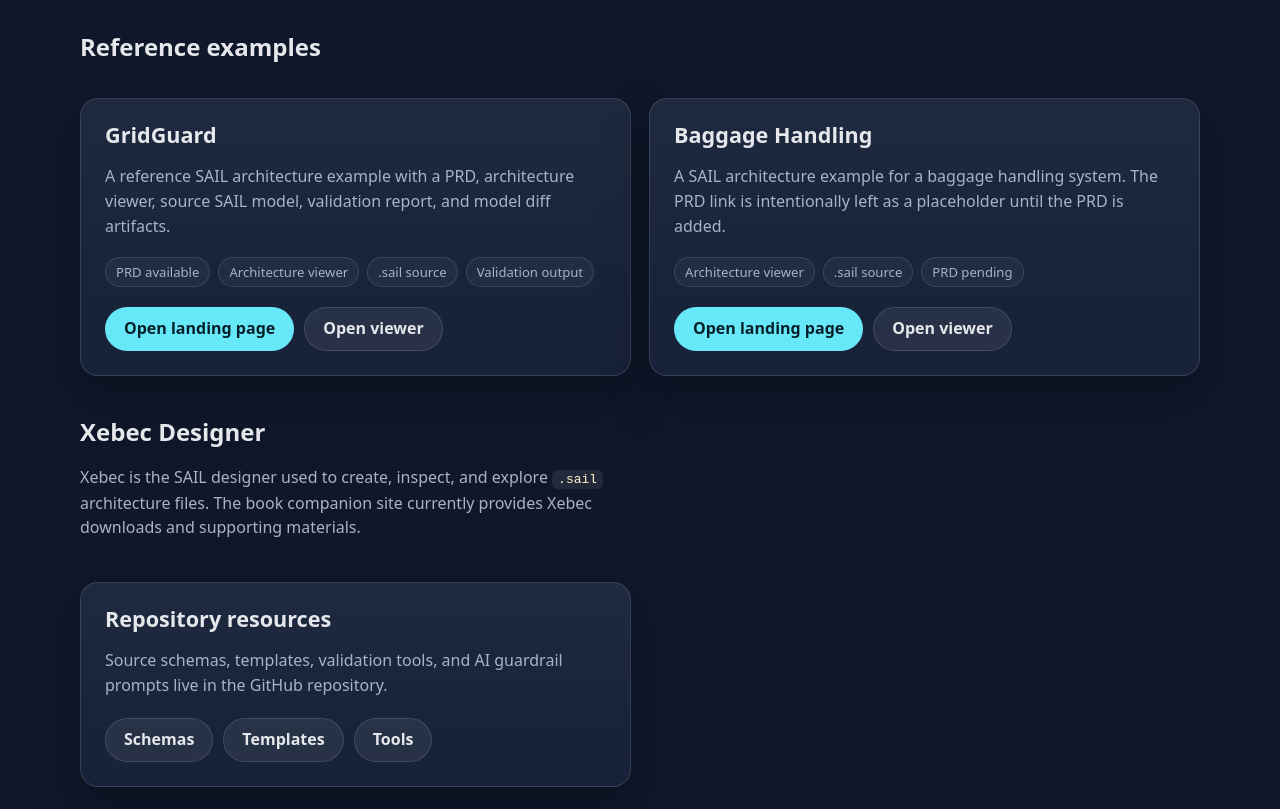
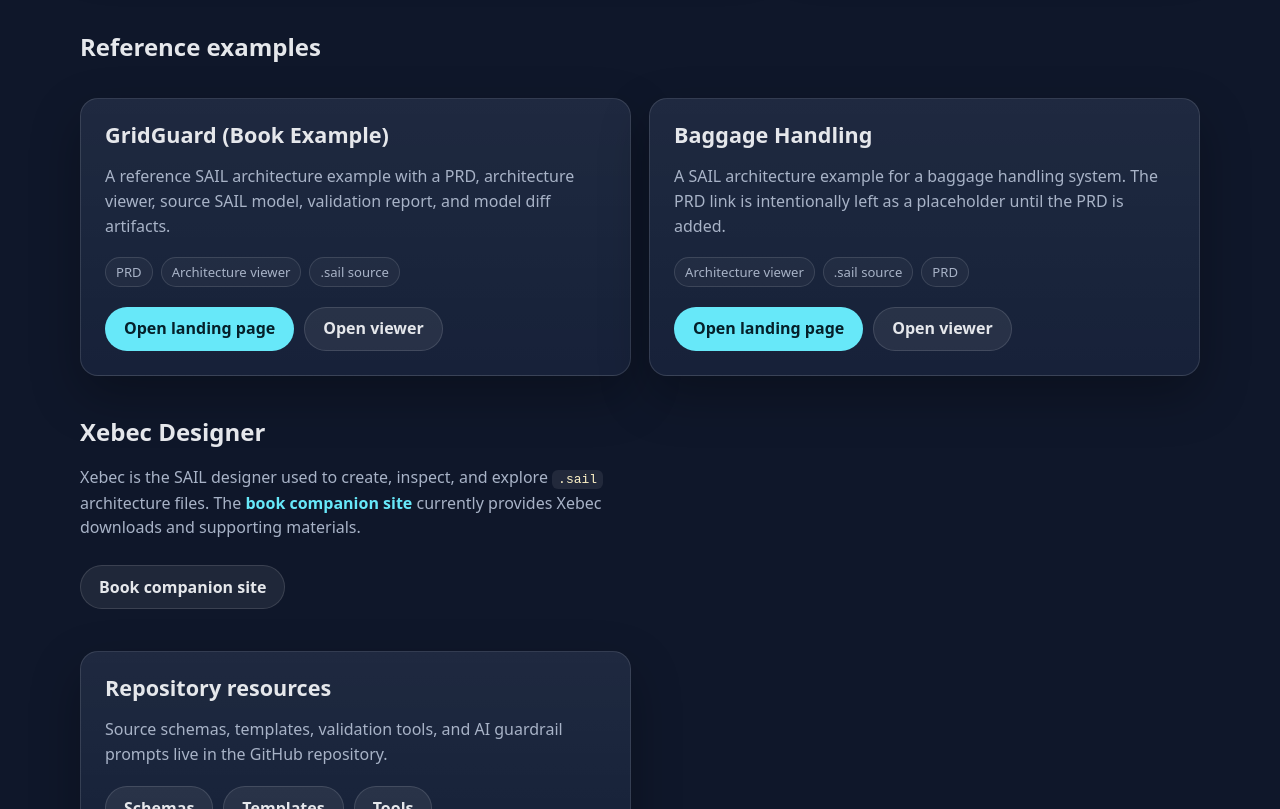
Before and after one commit to thesimmermon/SAIL-Framework, a plain HTML site: page docs/index.html in a window 1280 px wide. Shown: the part 620-1429 px from the top of the page. Drawn offline with Linux system fonts and the light colour scheme.

Commit message:
added baggage handling prd

```diff
--- a/docs/index.html
+++ b/docs/index.html
@@ -303,16 +303,15 @@
 
         <div class="grid">
           <article class="card">
-            <h3>GridGuard</h3>
+            <h3>GridGuard (Book Example)</h3>
             <p>
               A reference SAIL architecture example with a PRD, architecture viewer,
               source SAIL model, validation report, and model diff artifacts.
             </p>
             <div class="meta">
-              <span class="tag">PRD available</span>
+              <span class="tag">PRD</span>
               <span class="tag">Architecture viewer</span>
               <span class="tag">.sail source</span>
-              <span class="tag">Validation output</span>
             </div>
             <div class="card-actions">
               <a class="button primary" href="examples/GridGuard/">Open landing page</a>
@@ -329,7 +328,7 @@
             <div class="meta">
               <span class="tag">Architecture viewer</span>
               <span class="tag">.sail source</span>
-              <span class="tag">PRD pending</span>
+              <span class="tag">PRD</span>
             </div>
             <div class="card-actions">
               <a class="button primary" href="examples/BaggageHandling/">Open landing page</a>
@@ -374,9 +373,10 @@
             <h2 id="xebec-heading">Xebec Designer</h2>
             <p>
               Xebec is the SAIL designer used to create, inspect, and explore
-              <code>.sail</code> architecture files. The book companion site currently
+              <code>.sail</code> architecture files. The <a href="https://getsail.org/book/"><b>book companion site</b></a> currently
               provides Xebec downloads and supporting materials.
-            </p>
+            </p><br/>
+			<a class="button" href="https://getsail.org/book/">Book companion site</a>
           </div>
         </div>
       </section>
```
Also changed, not shown: docs/examples/BaggageHandling/index.html (+2 -2 lines), docs/examples/GridGuard/index.html (+2 -2 lines), 2 other files.
